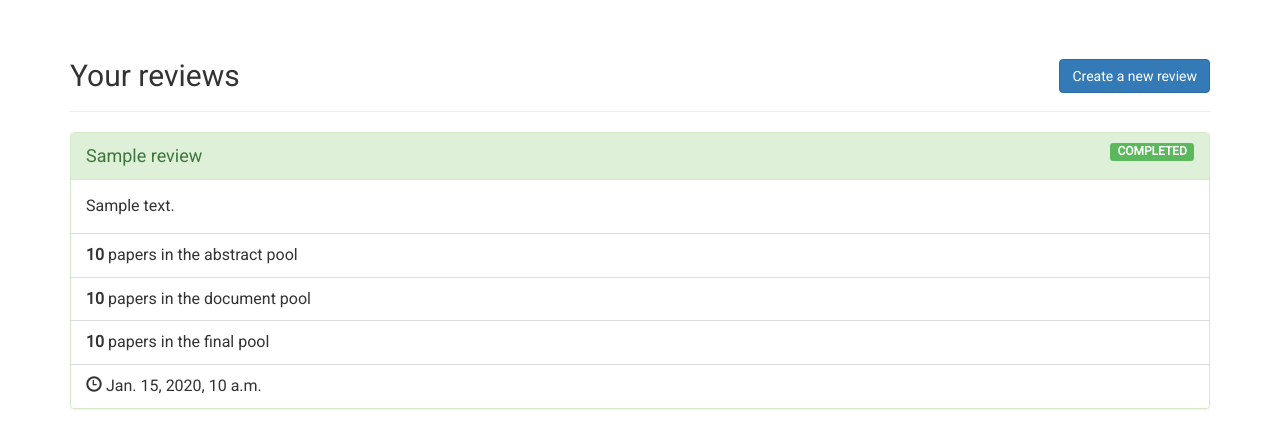
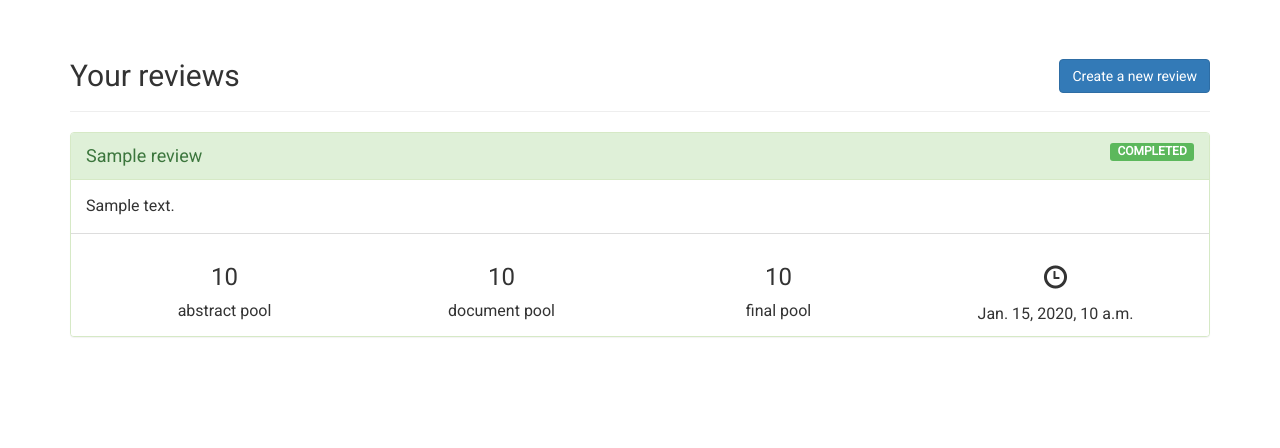
Before and after one commit to iliawnek/SystematicReview, a Django app: page / in a window 1280 px wide. Shown: the part 81-529 px from the top of the page. Run offline with Django 3.2, Linux system fonts and the light colour scheme; a user stored in the database is signed in; tables that the repository leaves empty hold one stand-in row (values such as "Sample post"); some libraries are stand-ins or nearby versions.

Commit message:
Icon based layout for review information

```diff
--- a/templates/sysrev/index.html
+++ b/templates/sysrev/index.html
@@ -36,10 +36,39 @@
         <div class="panel-body">{{ review.description }}</div>
 
         <ul class="list-group">
-          <li class="list-group-item"><b>{{ review.abstract_pool_size }}</b> papers in the abstract pool</li>
-          <li class="list-group-item"><b>{{ review.document_pool_size }}</b> papers in the document pool</li>
-          <li class="list-group-item"><b>{{ review.final_pool_size }}</b> papers in the final pool</li>
-          <li class="list-group-item"><span class="glyphicon glyphicon-time"></span> {{ review.last_modified }}</li>
+
+          <li class="list-group-item">
+
+            <div class="col-md-3 col-xs-3">
+              <div class="text-center">
+                <h3>{{ review.abstract_pool_size }}</h3>
+                abstract pool
+              </div>
+            </div>
+
+            <div class="col-md-3 col-xs-3">
+              <div class="text-center">
+                <h3>{{ review.document_pool_size }}</h3>
+                document pool
+              </div>
+            </div>
+
+            <div class="col-md-3 col-xs-3">
+              <div class="text-center">
+                <h3>{{ review.final_pool_size }}</h3>
+                final pool
+              </div>
+            </div>
+
+            <div class="col-md-3 col-xs-3">
+              <div class="text-center">
+                <h3><span class="glyphicon glyphicon-time"></span></h3>
+                {{ review.last_modified }}
+              </div>
+            </div>
+
+            <div class="clearfix"></div>
+          </li>
         </ul>
 
       </div>
@@ -49,9 +78,9 @@
     <div class="text-center">
       <h1>Welcome, <b>{{ user.username }}</b>!</h1><br>
       <h4>To get started,
-      <a class="btn btn-primary btn-lg" href={% url 'create' %}>
-        create a new review
-      </a>.
+        <a class="btn btn-primary btn-lg" href={% url 'create' %}>
+          create a new review
+        </a>.
       </h4>
     </div>
   {% endif %}
```
